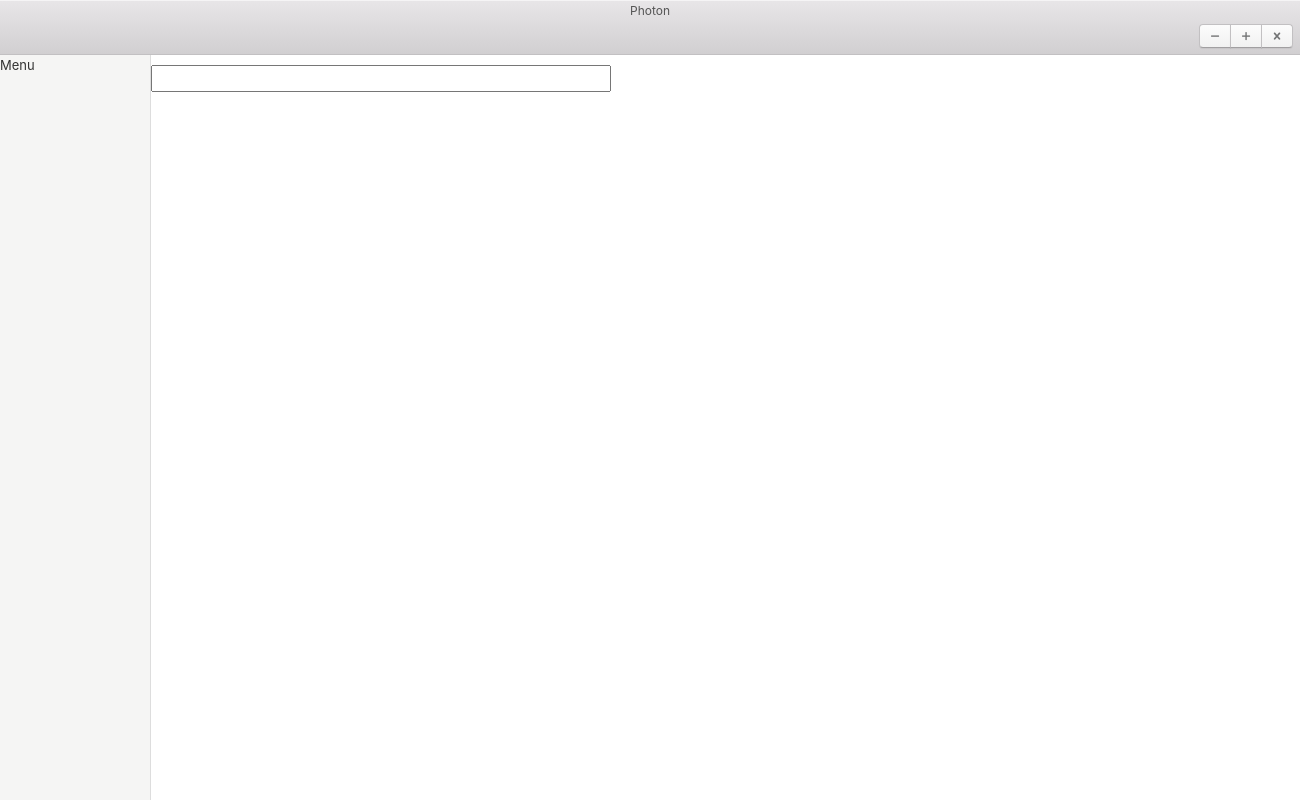
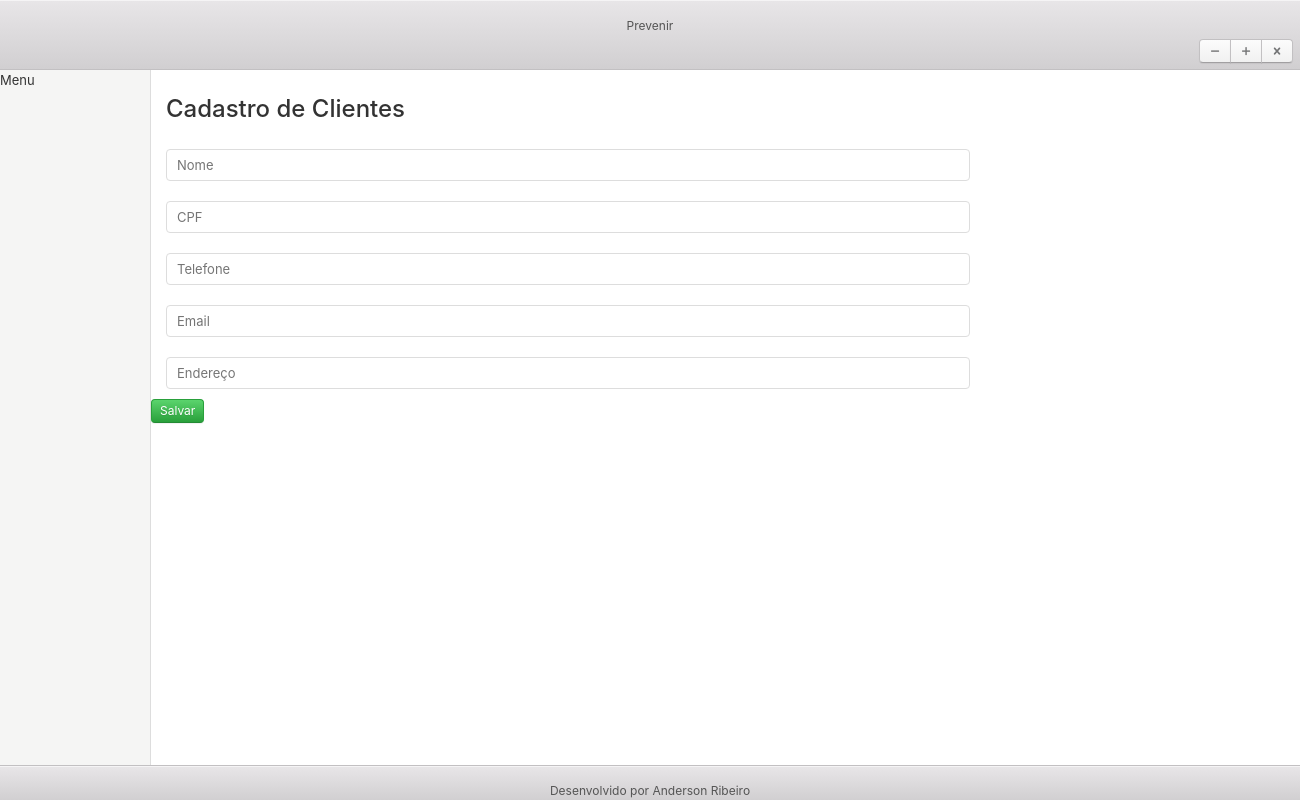
Before and after one commit to andersonribeirosi/electronjs, an Electron app: page index.html in a window 1300 px wide. Drawn offline with nearby package versions, Linux system fonts and the light colour scheme.

Commit message:
Desenvolvendo o projeto em electronjs

```diff
--- a/index.html
+++ b/index.html
@@ -3,7 +3,7 @@
 
 <head>
   <meta charset="UTF-8">
-  <title>Hello World!</title>
+  <title>Prevenir</title>
 
   <link rel="stylesheet" href="./photon/css/photon.min.css">
 
@@ -26,14 +26,10 @@
 <body>
   <div class="window">
     <header class="toolbar toolbar-header">
-      <h1 class="title">Photon</h1>
+      <h1 class="title">Prevenir</h1>
 
       <div class="toolbar-actions">
 
-        <!-- <div class="window">
-              <div class="window-content">
-
-        <header> -->
         <div class="btn-group pull-right">
 
           <button id="mini" class="btn btn-default">
@@ -54,231 +50,39 @@
       <div class="pane-group">
         <div class="pane-sm sidebar">Menu</div>
         <div class="pane">
-        <input type="text">
+          <form action="">
+            <h3>Cadastro de Clientes</h3>
+            <div class="form-group">
+              <input type="text" class="form-control" placeholder="Nome">
+            </div>
+
+            <div class="form-group">
+              <input type="text" class="form-control" placeholder="CPF">
+            </div>
+
+            <div class="form-group">
+              <input type="text" class="form-control" placeholder="Telefone">
+            </div>
+
+            <div class="form-group">
+              <input type="text" class="form-control" placeholder="Email">
+            </div>
+
+            <div class="form-group">
+              <input type="text" class="form-control" placeholder="Endereço">
+            </div>
+
+            <button type="button" class="btn btn-positive">Salvar</button>
+          </form>
+
+
+
         </div>
       </div>
     </div>
-
-
-    <!-- <div class="btn-group">
-          <button class="btn btn-default">
-            <span class="icon icon-home"></span>
-          </button>
-          <button class="btn btn-default">
-            <span class="icon icon-folder"></span>
-          </button>
-          <button class="btn btn-default active">
-            <span class="icon icon-cloud"></span>
-          </button>
-          <button class="btn btn-default">
-            <span class="icon icon-popup"></span>
-          </button>
-          <button class="btn btn-default">
-            <span class="icon icon-shuffle"></span>
-          </button>
-        </div> -->
-
-    <!-- <div class="window-content">
-      <div class="pane-group">
-        <div class="pane pane-sm sidebar">
-          <nav class="nav-group">
-            <h5 class="nav-group-title">Favorites</h5>
-            <span class="nav-group-item">
-              <span class="icon icon-home"></span>
-              connors
-            </span>
-            <span class="nav-group-item active">
-              <span class="icon icon-light-up"></span>
-              Photon
-            </span>
-            <span class="nav-group-item">
-              <span class="icon icon-download"></span>
-              Downloads
-            </span>
-            <span class="nav-group-item">
-              <span class="icon icon-folder"></span>
-              Documents
-            </span>
-            <span class="nav-group-item">
-              <span class="icon icon-window"></span>
-              Applications
-            </span>
-            <span class="nav-group-item">
-              <span class="icon icon-signal"></span>
-              AirDrop
-            </span>
-            <span class="nav-group-item">
-              <span class="icon icon-monitor"></span>
-              Desktop
-            </span>
-          </nav>
-
-          <nav class="nav-group">
-            <h5 class="nav-group-title">Tags</h5>
-            <span class="nav-group-item" href="#">
-              <span class="icon icon-record" style="color:#fc605b"></span>
-              Red
-            </span>
-            <span class="nav-group-item" href="#">
-              <span class="icon icon-record" style="color:#fdbc40"></span>
-              Orange
-            </span>
-            <span class="nav-group-item" href="#">
-              <span class="icon icon-record" style="color:#34c84a"></span>
-              Green
-            </span>
-            <span class="nav-group-item" href="#">
-              <span class="icon icon-record" style="color:#57acf5"></span>
-              Blue
-            </span>
-          </nav>
-          <nav class="nav-group">
-            <h5 class="nav-group-title">Devices</h5>
-            <span class="nav-group-item">
-              <span class="icon icon-drive"></span>
-              Backup disk
-            </span>
-            <span class="nav-group-item">
-              <span class="icon icon-drive"></span>
-              Backup disk
-            </span>
-            <span class="nav-group-item">
-              <span class="icon icon-drive"></span>
-              Backup disk
-            </span>
-            <span class="nav-group-item">
-              <span class="icon icon-drive"></span>
-              Backup disk
-            </span>
-          </nav>
-        </div>
-        <div class="pane">
-          <table class="table-striped">
-            <thead>
-              <tr>
-                <th>Name</th>
-                <th>Kind</th>
-                <th>Date Modified</th>
-                <th>Author</th>
-              </tr>
-            </thead>
-            <tbody>
-              <tr>
-                <td>bars.scss</td>
-                <td>Document</td>
-                <td>Oct 13, 2015</td>
-                <td>connors</td>
-              </tr>
-              <tr>
-                <td>base.scss</td>
-                <td>Document</td>
-                <td>Oct 13, 2015</td>
-                <td>connors</td>
-              </tr>
-              <tr>
-                <td>button-groups.scss</td>
-                <td>Document</td>
-                <td>Oct 13, 2015</td>
-                <td>connors</td>
-              </tr>
-              <tr>
-                <td>buttons.scss</td>
-                <td>Document</td>
-                <td>Oct 13, 2015</td>
-                <td>connors</td>
-              </tr>
-              <tr>
-                <td>docs.scss</td>
-                <td>Document</td>
-                <td>Oct 13, 2015</td>
-                <td>connors</td>
-              </tr>
-              <tr>
-                <td>forms.scss</td>
-                <td>Document</td>
-                <td>Oct 13, 2015</td>
-                <td>connors</td>
-              </tr>
-              <tr>
-                <td>grid.scss</td>
-                <td>Document</td>
-                <td>Oct 13, 2015</td>
-                <td>connors</td>
-              </tr>
-              <tr>
-                <td>icons.scss</td>
-                <td>Document</td>
-                <td>Oct 13, 2015</td>
-                <td>connors</td>
-              </tr>
-              <tr>
-                <td>images.scss</td>
-                <td>Document</td>
-                <td>Oct 13, 2015</td>
-                <td>connors</td>
-              </tr>
-              <tr>
-                <td>lists.scss</td>
-                <td>Document</td>
-                <td>Oct 13, 2015</td>
-                <td>connors</td>
-              </tr>
-              <tr>
-                <td>mixins.scss</td>
-                <td>Document</td>
-                <td>Oct 13, 2015</td>
-                <td>connors</td>
-              </tr>
-              <tr>
-                <td>navs.scss</td>
-                <td>Document</td>
-                <td>Oct 13, 2015</td>
-                <td>connors</td>
-              </tr>
-              <tr>
-                <td>normalize.scss</td>
-                <td>Document</td>
-                <td>Oct 13, 2015</td>
-                <td>connors</td>
-              </tr>
-              <tr>
-                <td>photon.scss</td>
-                <td>Document</td>
-                <td>Oct 13, 2015</td>
-                <td>connors</td>
-              </tr>
-              <tr>
-                <td>tables.scss</td>
-                <td>Document</td>
-                <td>Oct 13, 2015</td>
-                <td>connors</td>
-              </tr>
-              <tr>
-                <td>tabs.scss</td>
-                <td>Document</td>
-                <td>Oct 13, 2015</td>
-                <td>connors</td>
-              </tr>
-              <tr>
-                <td>utilities.scss</td>
-                <td>Document</td>
-                <td>Oct 13, 2015</td>
-                <td>connors</td>
-              </tr>
-              <tr>
-                <td>variables.scss</td>
-                <td>Document</td>
-                <td>Oct 13, 2015</td>
-                <td>connors</td>
-              </tr>
-            </tbody>
-          </table>
-        </div>
-      </div>
-    </div>
-  </div> -->
-
-
+    <footer class="toolbar toolbar-footer">
+      <h1 class="title">Desenvolvido por Anderson Ribeiro</h1>
+    </footer>
 </body>
 
 <script>
@@ -288,3 +92,26 @@
 </body>
 
 </html>
+
+<!-- <div>
+    <p>Nome</p>
+    <input type="text">
+  </div>
+
+  <div>
+    <p>CPF</p>
+    <input type="text">
+  </div>
+
+  <div>
+    <p>E-mail</p>
+    <input type="text">
+  </div>
+
+  <div>
+    <p>Endereço</p>
+    <input type="text">
+  </div>
+  <button id="salvar" class="btn btn-primary">
+      Save
+    </button> -->
--- a/style.css
+++ b/style.css
@@ -1,4 +1,23 @@
-input{
-    width: 40%;
-    margin: 10px 0 0 0;
+.form-control{
+    width: 70%;
+    margin: 10px 0 0 15px;
+    border-radius: 4px;
+    height: 32px;
 }
+
+p{
+    padding-left: 15px;
+}
+
+#salvar{
+    margin: 15px 0 0 15px;
+    width: 12%;
+}
+
+h1{
+    padding-top: 15px;
+}
+
+h3{
+    padding-left: 15px;
+}
```
